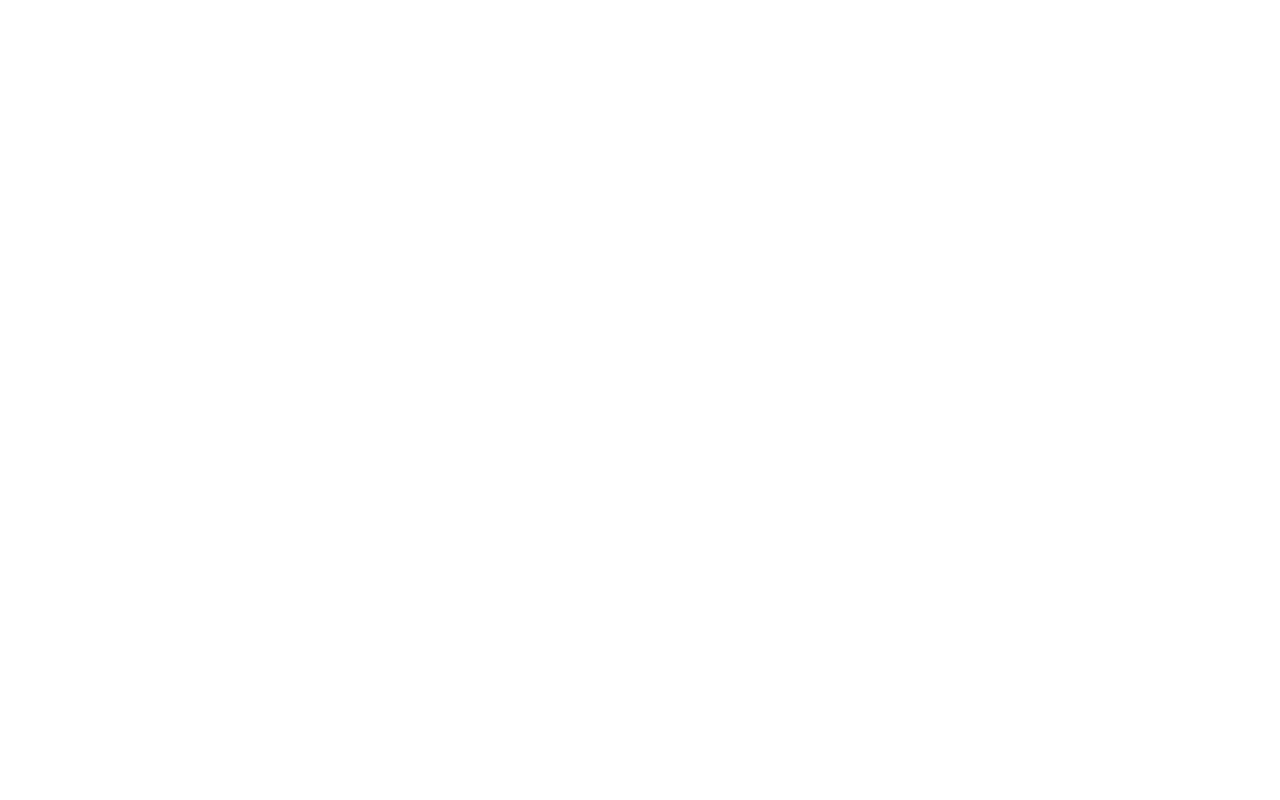
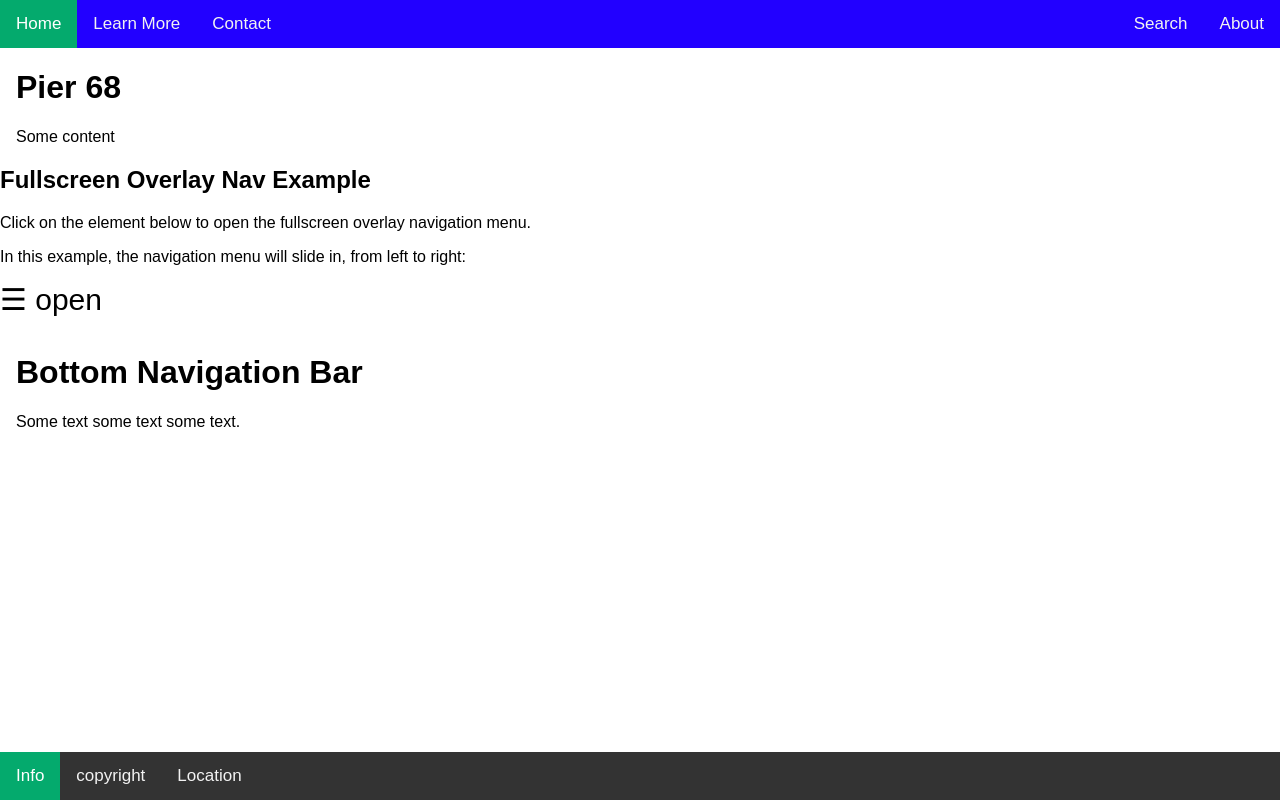
Before and after one commit to kadent30/team3pier68, a plain HTML site: page index.html in a window 1280 px wide. Drawn offline with Linux system fonts and the light colour scheme.

Commit message:
work on it

```diff
--- a/index.html
+++ b/index.html
@@ -3,9 +3,186 @@
 <head>
     <meta charset="UTF-8">
     <meta name="viewport" content="width=device-width, initial-scale=1.0">
-    <title>Document</title>
+    <title>pier 68
+
+    </title>
+    <meta name="viewport" content="width=device-width, initial-scale=1">
+<style>
+body {
+  margin: 15;
+  font-family: Arial, Helvetica, sans-serif;
+}
+
+.topnav {
+  overflow: auto;
+  background-color: #2200ff;
+
+}
+
+.topnav a {
+  float: left;
+  color: #f2f2f2;
+  text-align: center;
+  padding: 14px 16px;
+  text-decoration: none;
+  font-size: 17px;
+}
+
+.topnav a:hover {
+  background-color: #ddd;
+  color: black;
+}
+
+.topnav a.active {
+  background-color: #04AA6D;
+  color: rgb(255, 255, 255);
+}
+
+.topnav-right {
+  float: right;
+}
+<meta name="viewport" content="width=device-width, initial-scale=1">
+<style>
+body {
+  font-family: 'Lato', sans-serif;
+}
+
+.overlay {
+  height: 100%;
+  width: 0;
+  position: fixed;
+  z-index: 1;
+  top: 0;
+  left: 0;
+  background-color: rgb(0,0,0);
+  background-color: rgba(0,0,0, 0.9);
+  overflow-x: hidden;
+  transition: 0.5s;
+}
+
+.overlay-content {
+  position: relative;
+  top: 25%;
+  width: 100%;
+  text-align: center;
+  margin-top: 30px;
+}
+
+.overlay a {
+  padding: 8px;
+  text-decoration: none;
+  font-size: 36px;
+  color: #818181;
+  display: block;
+  transition: 0.3s;
+}
+
+.overlay a:hover, .overlay a:focus {
+  color: #f1f1f1;
+}
+
+.overlay .closebtn {
+  position: absolute;
+  top: 20px;
+  right: 45px;
+  font-size: 60px;
+}
+
+@media screen and (max-height: 450px) {
+  .overlay a {font-size: 20px}
+  .overlay .closebtn {
+  font-size: 40px;
+  top: 15px;
+  right: 35px;
+  }
+}
+body {
+  margin: 0;
+  font-family: Arial, Helvetica, sans-serif;
+}
+
+.navbar {
+  overflow: hidden;
+  background-color: #333;
+  position: fixed;
+  bottom: 0;
+  width: 100%;
+}
+
+.navbar a {
+  float: left;
+  display: block;
+  color: #f2f2f2;
+  text-align: center;
+  padding: 14px 16px;
+  text-decoration: none;
+  font-size: 17px;
+}
+
+.navbar a:hover {
+  background: #f1f1f1;
+  color: black;
+}
+
+.navbar a.active {
+  background-color: #04AA6D;
+  color: white;
+}
+
+.main {
+  padding: 16px;
+  margin-bottom: 30px;
+}
+</style>
 </head>
 <body>
+    <div class="topnav">
+        <a class="active" href="#home">Home</a>
+        <a href="#learn_more">Learn More</a>
+        <a href="#contact">Contact</a>
+        <div class="topnav-right">
+          <a href="#search">Search</a>
+          <a href="#about">About</a>
+        </div>
+      </div>
 
+      <div style="padding-left:16px">
+        <h1>Pier 68 </h1>
+        <p>Some content</p>
+      </div>
+      <div id="myNav" class="overlay">
+        <a href="javascript:void(0)" class="closebtn" onclick="closeNav()">&times;</a>
+        <div class="overlay-content">
+          <a href="#">About</a>
+          <a href="#">Services</a>
+          <a href="#">Clients</a>
+          <a href="#">Contact</a>
+        </div>
+      </div>
+
+      <h2>Fullscreen Overlay Nav Example</h2>
+      <p>Click on the element below to open the fullscreen overlay navigation menu.</p>
+      <p>In this example, the navigation menu will slide in, from left to right:</p>
+      <span style="font-size:30px;cursor:pointer" onclick="openNav()">&#9776; open</span>
+
+      <script>
+        function openNav() {
+          document.getElementById("myNav").style.width = "100%";
+        }
+
+        function closeNav() {
+          document.getElementById("myNav").style.width = "0%";
+        }
+        </script>
+        <div class="navbar">
+            <a href="#home" class="active">Info </a>
+            <a href="#news">copyright</a>
+            <a href="#contact">Location</a>
+          </div>
+
+          <div class="main">
+            <h1>Bottom Navigation Bar</h1>
+            <p>Some text some text some text.</p>
+          </div>
 </body>
 </html>
```
Also changed, not shown: 2 other files.
